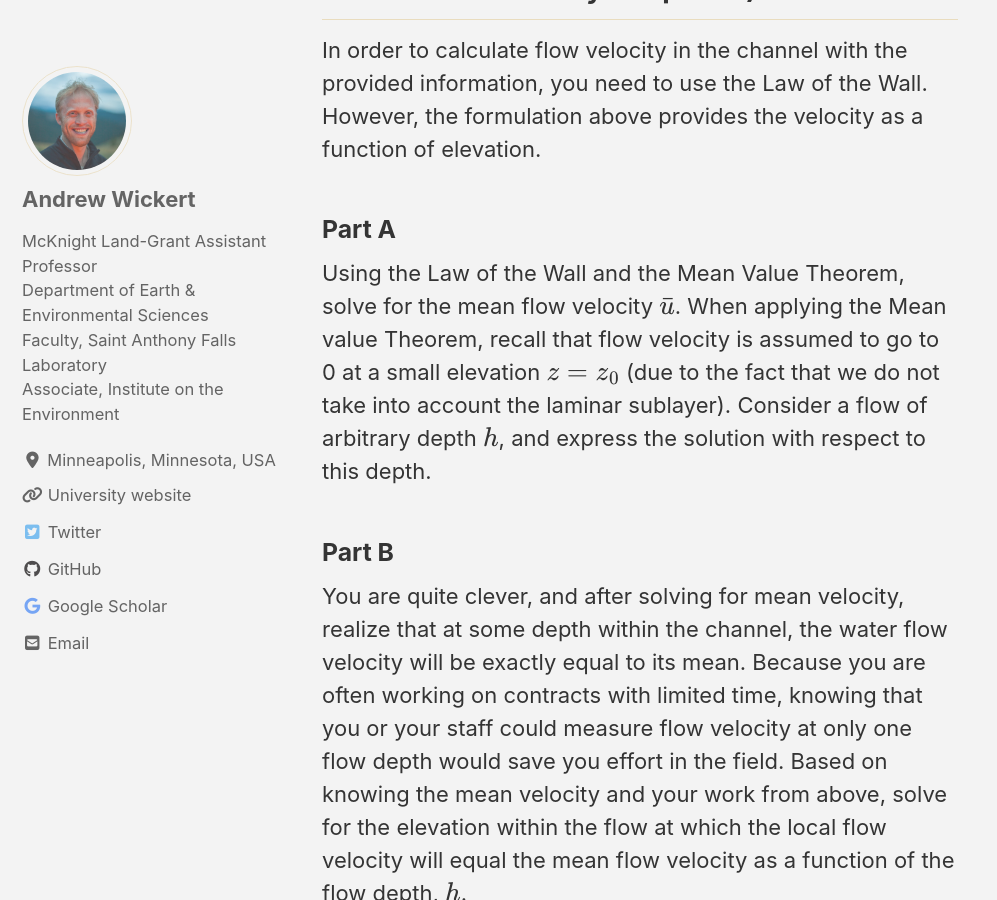
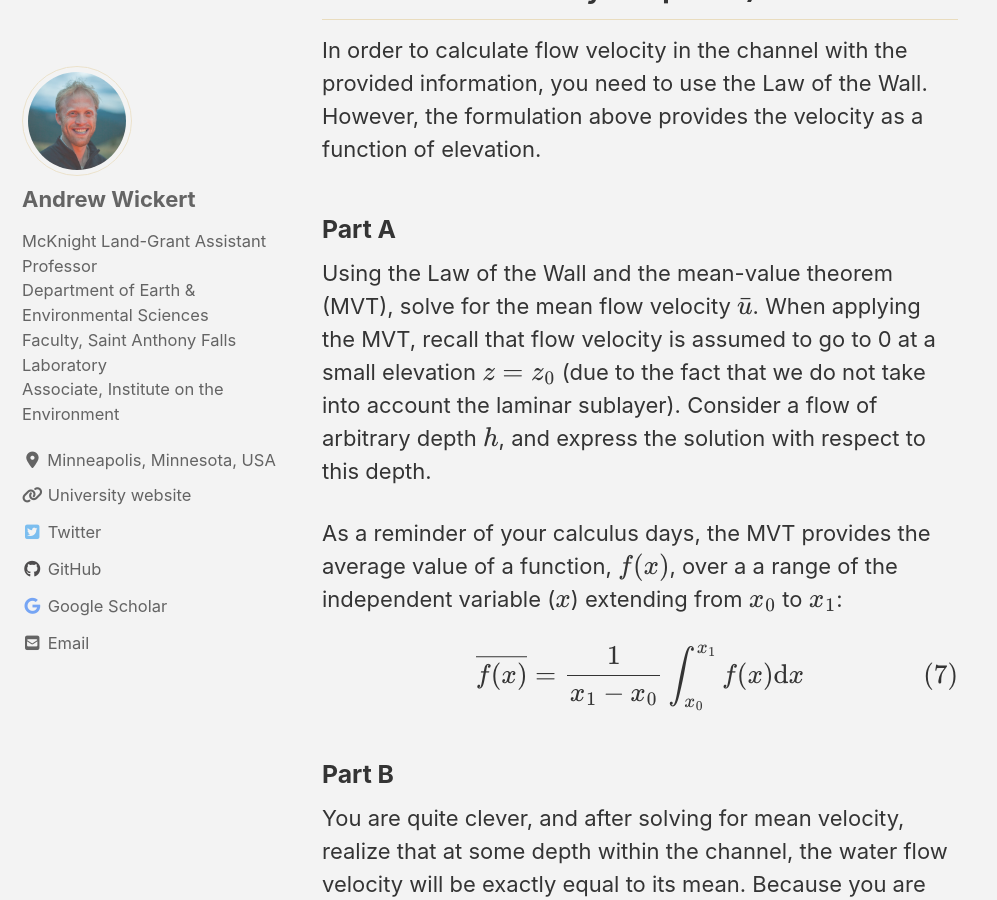
Before and after one commit to GeomorphOnline/GeomorphOnline.github.io, a Jekyll site: the page built from lessons/_hydraulics/pset_rating_curves.md, in a window 1280 px wide and 900 px high, scrolled down 4036 px. Shown: the whole window, without its empty margins (0-997 px from the left). Built offline with Jekyll 4.4.1, drawn with Linux system fonts in a browser that asks for light colours; cached includes are drawn as plain includes; nearby versions of some CDN libraries; formulas are drawn with MathJax 3.

Commit message:
Mean-value theorem

```diff
--- a/lessons/_hydraulics/pset_rating_curves.md
+++ b/lessons/_hydraulics/pset_rating_curves.md
@@ -84,7 +84,11 @@ In order to calculate flow velocity in the channel with the provided information
 
 ### Part A
 
-Using the Law of the Wall and the Mean Value Theorem, solve for the mean flow velocity $$\bar{u}$$. When applying the Mean value Theorem, recall that flow velocity is assumed to go to 0 at a small elevation $$z = z_0$$ (due to the fact that we do not take into account the laminar sublayer). Consider a flow of arbitrary depth $$h$$, and express the solution with respect to this depth.
+Using the Law of the Wall and the mean-value theorem (MVT), solve for the mean flow velocity $$\bar{u}$$. When applying the MVT, recall that flow velocity is assumed to go to 0 at a small elevation $$z = z_0$$ (due to the fact that we do not take into account the laminar sublayer). Consider a flow of arbitrary depth $$h$$, and express the solution with respect to this depth.
+
+As a reminder of your calculus days, the MVT provides the average value of a function, $$f(x)$$, over a a range of the independent variable ($$x$$) extending from $$x_0$$ to $$x_1$$:
+
+$$\overline{f(x)} = \frac{1}{x_1-x_0} \int_{x_0}^{x_1}{f(x) \mathrm{d}x}$$
 
 ### Part B
 
```
